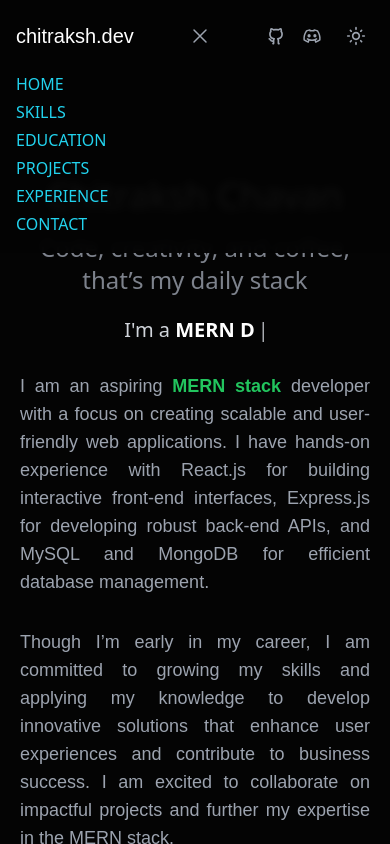
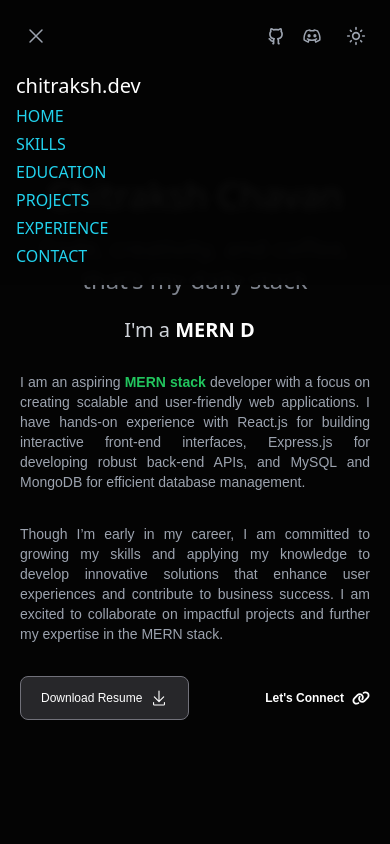
Before and after one commit to Chitraksh09error/ccstack-portfolio, a React (Vite) app: page / in a window 390 px wide. Both pictures are taken after a click on the button "Open main menu". Shown: the top 844 px of the page. Built offline with nearby package versions, Linux system fonts and the light colour scheme; a web font is replaced by a local one.

Commit message:
navbar effect

```diff
--- a/src/components/Herosection.jsx
+++ b/src/components/Herosection.jsx
@@ -39,19 +39,19 @@
                             <Cursor />
                         </span>
 
-                        <p className={`my-2 w-full  text-lg  ${mode == "dark" ? "text-gray-400/100" : "text-gray-900"} text-justify font-tit font-thin`}>
+                        <p className={`my-2 w-full  lg:text-lg  text-sm  ${mode == "dark" ? "text-gray-400/100" : "text-gray-900"} text-justify font-tit font-thin`}>
                             {HERO_CONTENT.split('MERN stack')[0]}{' '}
                             <span className={` ${mode == "dark" ? "text-green-500" : "text-black"}       font-semibold`}>MERN stack</span>{' '}
                             {HERO_CONTENT.split('MERN stack')[1]}
                         </p>
                         <br></br>
-                        <p className={`mb-4 w-full  text-lg  ${mode == "dark" ? "text-gray-400/100" : "text-gray-900"}  text-justify font-tit font-thin`} >{ABOUT_TEXT}</p>
+                        <p className={`mb-4 w-full  lg:text-lg text-sm  ${mode == "dark" ? "text-gray-400/100" : "text-gray-900"}  text-justify font-tit font-thin`} >{ABOUT_TEXT}</p>
 
                     </div>
                     <div className='mt-4 flex items-center justify-between'>
 
 
-                        <a href="/chitraksh.pdf" rel='noopener noreferrer' className={`border-solid flex items-center  border-[1px] rounded-lg py-3 px-5 lg:text-sm text-xs gap-2 text-white  ${mode == "dark" ? "bg-zinc-800   border-zinc-500" : "text-black border-gray-800 "} font-tit font-medium `}>
+                        <a href="/chitraksh.pdf" rel='noopener noreferrer' className={`border-solid flex items-center  border-[1px] rounded-lg py-3 px-5 lg:text-sm text-xs gap-2 text-white  ${mode == "dark" ? "bg-zinc-800 hover:bg-zinc-700 transtion-colors duration-200  border-zinc-500" : "text-black border-gray-800 "} font-tit font-medium `}>
                             <h1>Download Resume</h1>
                             <GoDownload className='text-lg' />
                         </a>
--- a/src/components/Navbar.jsx
+++ b/src/components/Navbar.jsx
@@ -1,5 +1,5 @@
 import React, { useEffect, useState } from 'react'
-import { Disclosure } from '@headlessui/react'
+import { Disclosure, Transition } from '@headlessui/react'
 import { Bars3Icon, XMarkIcon } from '@heroicons/react/24/outline'
 import cctack from '../assets/stackwhite.png'
 import { Link } from 'react-scroll'
@@ -46,7 +46,7 @@
         <>
           <div className="mx-auto flex justify-between items-center   max-w-7xl px-4 sm:px-6 lg:px-8 font-tit">
 
-            <div>
+            <div className='hidden md:block'>
               <h1 className={` ${mode == "dark" ? "text-white" : "text-gray-950"}  text-xl`}>chitraksh.dev</h1>
             </div>
 
@@ -97,8 +97,20 @@
           </div>
 
           {/* Mobile Menu */}
-          <Disclosure.Panel className="md:hidden">
-            <div className="space-y-1 px-4 pb-4">
+          <Transition
+            show={open}
+            enter="transition-all duration-500 ease-out"
+            enterFrom="max-h-0 opacity-20"
+            enterTo="max-h-96 opacity-100"
+            leave="transition-all duration-500 ease-in"
+            leaveFrom="max-h-96 opacity-100"
+            leaveTo="max-h-0 opacity-20"
+          >
+            <Disclosure.Panel className="md:hidden  overflow-hidden">
+              <div className="space-y-1 px-4 pb-4 ">
+
+                <h1 className={` ${mode == "dark" ? "text-white" : "text-gray-950"}  text-xl`}>chitraksh.dev</h1>
+
                 <Link to="hero" smooth={true} duration={500} offset={-100} className="block text-base font-medium text-cyan-400  hover:text-white">
                   HOME
                 </Link>
@@ -119,6 +131,7 @@
                 </Link>
               </div>
             </Disclosure.Panel>
+          </Transition>
         </>
       )}
     </Disclosure>
```
Lines whose indentation alone changed are shown as unchanged.
